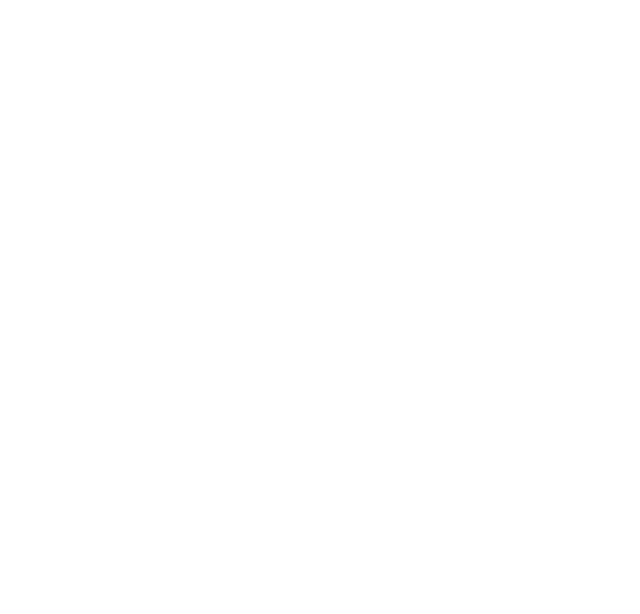
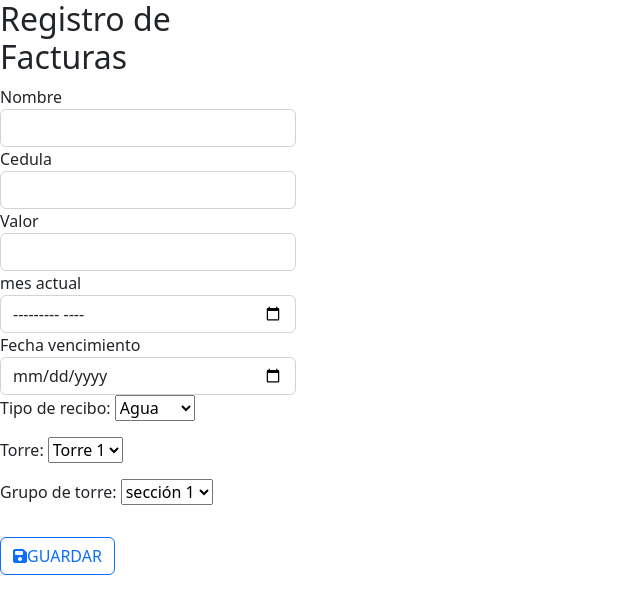
Before and after one commit to jlancherosnn/edificio, a Flask app: page / in a window 1280 px wide. Before the commit the part shown is empty. Shown: the top 614 px of the page, without its empty margins (0-640 px from the left). Run offline with Flask 2, Linux system fonts and the light colour scheme; some libraries are stand-ins or nearby versions.

Commit message:
cambios en index y layout

```diff
--- a/src/templates/index.html
+++ b/src/templates/index.html
@@ -1,10 +1,68 @@
-<!DOCTYPE html>
-<html lang="en">
-<head>
-    <meta charset="UTF-8">
-    <title>HOLA</title>
-</head>
-<body>
+{% extends "layout.html" %}
 
-</body>
-</html>
+{% block titulo %}
+    Facturación
+
+{%endblock%}
+
+{% block body%}
+    <div class="row">
+        <div class="row">
+            <div class="col-md-3">
+    <h2>Registro de Facturas</h2>
+    <form action=""></form>
+    <div class="form-group">
+        <label for="nombre">Nombre</label>
+        <input type="text" class="form-control" name="nombre" id="nombre">
+    </div>
+    <div class="form-group">
+        <label for="cedula">Cedula</label>
+        <input type="text" class="form-control" name="cedula" id="cedula">
+    </div>
+    <div class="form-group">
+        <label for="valor">Valor</label>
+        <input type="text" class="form-control" name="valor" id="valor">
+    </div>
+    <div class="form-group">
+        <label for="mes">mes actual</label>
+        <input type="month" class="form-control" name="mes" id="mes">
+    </div>
+    <div class="form-group">
+        <label for="fecha1">Fecha vencimiento</label>
+        <input type="date" class="form-control" name="fecha1" id="fecha1">
+    </div>
+    <div class="form-group">
+        <p>Tipo de recibo:
+            <select>
+            <option value="1">Agua</option>
+            <option value="2">Energia</option>
+            <option value="3">Gas</option>
+            </select>
+            </p>
+    </div>
+    <div class="form-group">
+        <p>Torre:
+            <select>
+            <option value="1">Torre 1</option>
+            <option value="2">Torre 2</option>
+            <option value="3">Torre 3</option>
+            <option value="4">Torre 4</option>
+            </select>
+            </p>
+    </div class="form-group">
+    <div>
+        <p>Grupo de torre:
+            <select>
+            <option value="1">sección 1</option>
+            <option value="2">sección 2</option>
+            <option value="3">sección 3</option>
+            </select>
+            </p>
+    </div>
+    <div class="form-group d-grip gap-2">
+        <button id="boton_form" class="btn btn-outline-primary mt-3" type="submit"><i class="fa-sharp fa-solid fa-floppy-disk"></i>GUARDAR </button>
+    </div>
+    </div>
+            </div>
+        </div>
+{% endblock %}
--- /dev/null
+++ b/src/templates/layout.html
@@ -0,0 +1,23 @@
+<!DOCTYPE html>
+<html lang="es">
+<head>
+    <meta charset="UTF-8">
+    <meta http-equiv="X-UA-Compatible" content="IE=edge">
+    <meta name="viewport" content="width=device-width, initial-scale=1.0">
+    <script src="https://kit.fontawesome.com/5ff07fb735.js" crossorigin="anonymous"></script>
+    <title>{% block titulo %}{% endblock %}</title>
+    <link rel="stylesheet" href="{{ url_for('static',filename='css/estilos.css')}}">
+    <link href="https://cdn.jsdelivr.net/npm/bootstrap@5.2.1/dist/css/bootstrap.min.css" rel="stylesheet" integrity="sha384-iYQeCzEYFbKjA/T2uDLTpkwGzCiq6soy8tYaI1GyVh/UjpbCx/TYkiZhlZB6+fzT" crossorigin="anonymous">
+
+</head>
+<body>
+
+    {% block body %}
+    {% endblock %}
+    {% block  seccion2 %}
+    {% endblock %}
+
+
+
+</body>
+</html>
```
